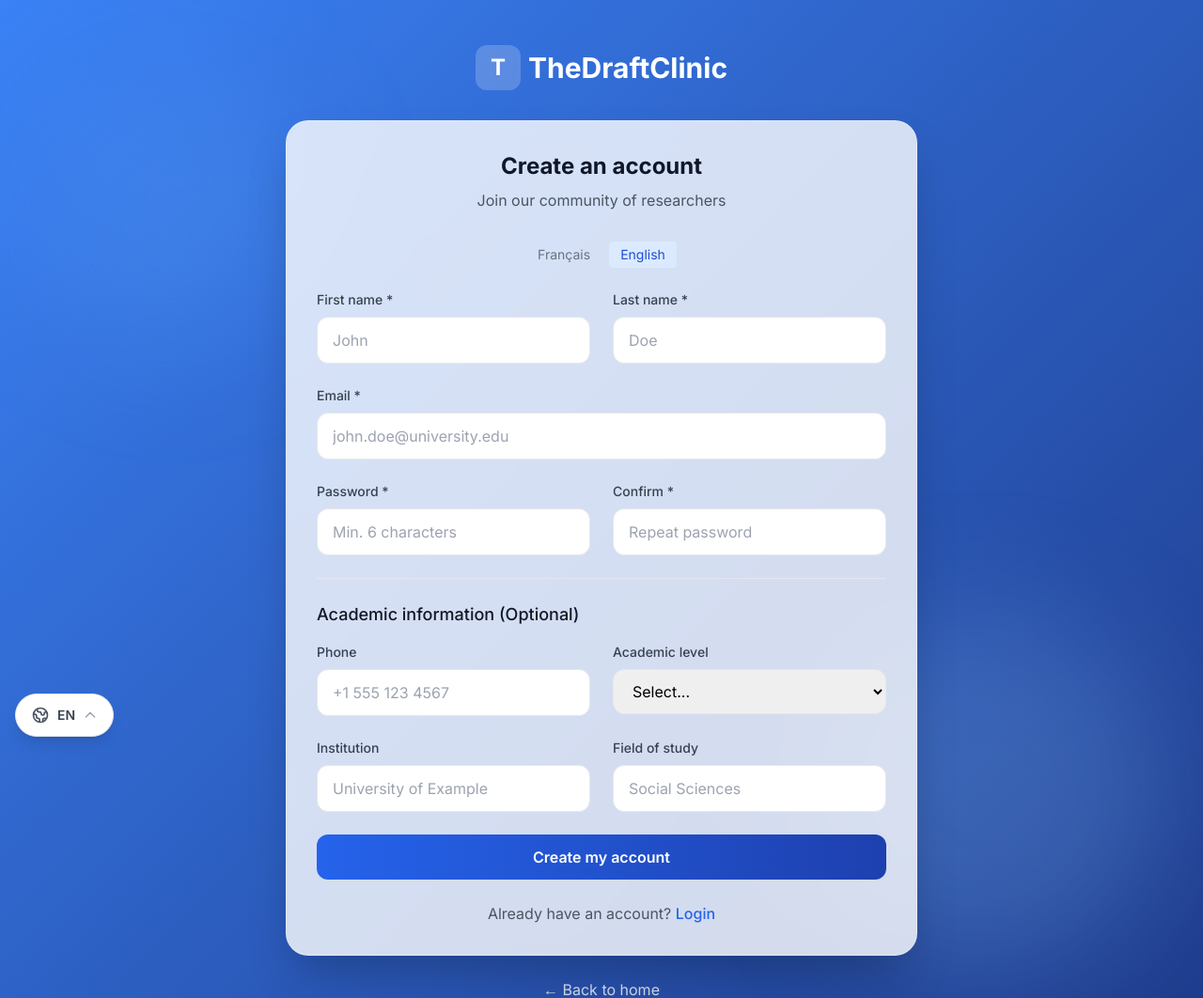
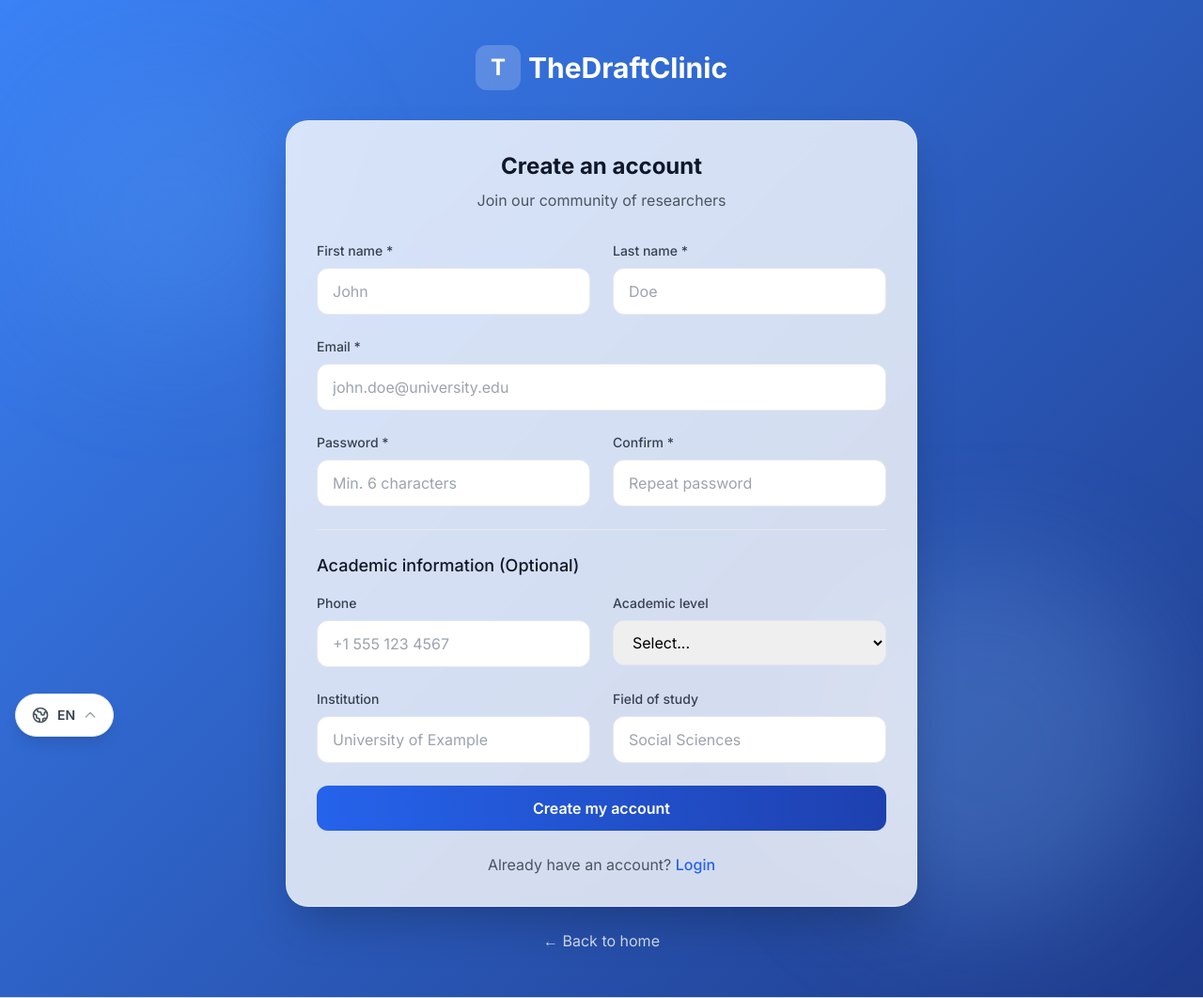
Before and after one commit to moa-digitalagency/TheDraftClinic, a Flask app: page /auth/register in a window 1280 px wide. Shown: the top 1062 px of the page at 94% size. Run offline with Flask 3, Linux system fonts and the light colour scheme; data comes from the database, SQL or seed files in the repository; data that the repository does not hold is empty; some libraries are stand-ins or nearby versions.

Commit message:
Remove redundant language selectors from login and registration pages
Remove inline language selectors from login.html and register.html templates, preserving the global floating selector.

Replit-Commit-Author: Agent
Replit-Commit-Session-Id: 8cc45c98-89c8-4e73-a268-8e671193e172
Replit-Commit-Checkpoint-Type: intermediate_checkpoint
Replit-Commit-Event-Id: 9eb722bf-43ba-4d16-a1c3-170ae40ead62
Replit-Commit-Screenshot-Url: https://storage.googleapis.com/screenshot-production-us-central1/2e15def0-6094-414f-b539-e18b87d06937/8cc45c98-89c8-4e73-a268-8e671193e172/8Pm4ADC
Replit-Helium-Checkpoint-Created: true

```diff
--- a/templates/auth/login.html
+++ b/templates/auth/login.html
@@ -34,12 +34,6 @@ Website: www.myoneart.com
             <div class="text-center mb-8">
                 <h2 class="text-2xl font-bold text-slate-900">{{ t('auth.login.title') }}</h2>
                 <p class="text-gray-600 mt-2">{{ t('auth.login.subtitle') }}</p>
-            </div>
-
-            <!-- Language Selector -->
-            <div class="flex justify-center space-x-2 mb-6">
-                <a href="?lang=fr" class="px-3 py-1 text-sm rounded {% if current_lang == 'fr' %}bg-primary-100 text-primary-700{% else %}text-gray-500 hover:text-gray-700{% endif %}">{{ t('language.fr') }}</a>
-                <a href="?lang=en" class="px-3 py-1 text-sm rounded {% if current_lang == 'en' %}bg-primary-100 text-primary-700{% else %}text-gray-500 hover:text-gray-700{% endif %}">{{ t('language.en') }}</a>
             </div>
 
             {% with messages = get_flashed_messages(with_categories=true) %}
--- a/templates/auth/register.html
+++ b/templates/auth/register.html
@@ -34,12 +34,6 @@ Website: www.myoneart.com
             <div class="text-center mb-8">
                 <h2 class="text-2xl font-bold text-slate-900">{{ t('auth.register.title') }}</h2>
                 <p class="text-gray-600 mt-2">{{ t('auth.register.subtitle') }}</p>
-            </div>
-
-            <!-- Language Selector -->
-            <div class="flex justify-center space-x-2 mb-6">
-                <a href="?lang=fr" class="px-3 py-1 text-sm rounded {% if current_lang == 'fr' %}bg-primary-100 text-primary-700{% else %}text-gray-500 hover:text-gray-700{% endif %}">{{ t('language.fr') }}</a>
-                <a href="?lang=en" class="px-3 py-1 text-sm rounded {% if current_lang == 'en' %}bg-primary-100 text-primary-700{% else %}text-gray-500 hover:text-gray-700{% endif %}">{{ t('language.en') }}</a>
             </div>
 
             {% with messages = get_flashed_messages(with_categories=true) %}
```
